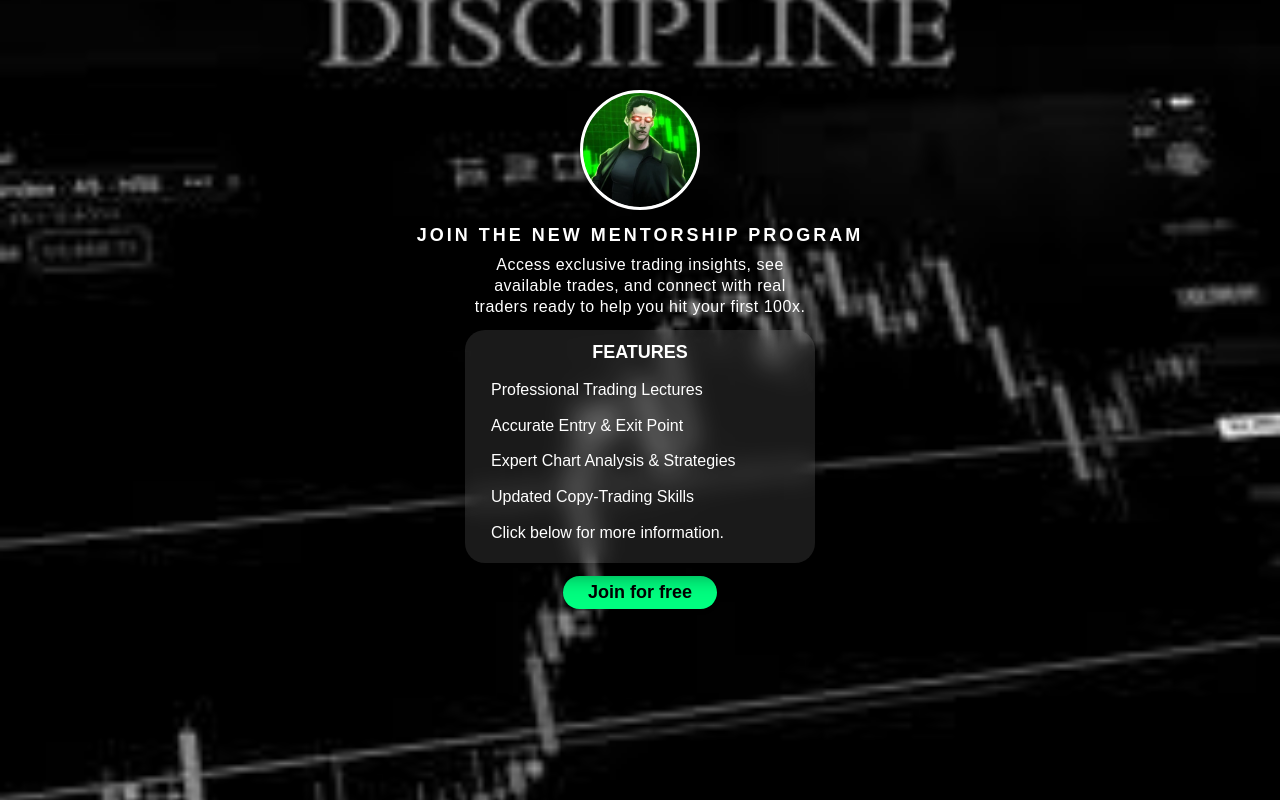
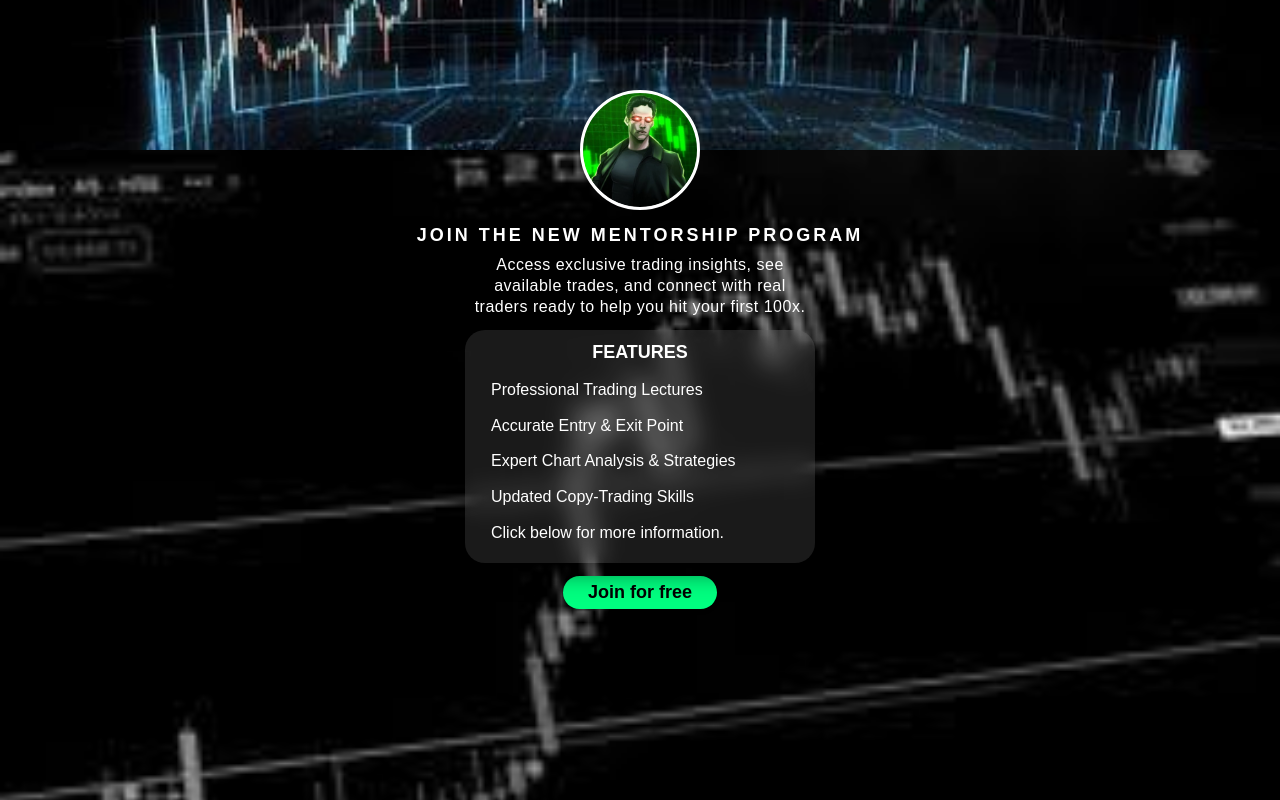
Before and after one commit to Daniel623-ry/biodoms, a plain HTML site: page index.html in a window 1280 px wide. Drawn offline with Linux system fonts and the light colour scheme.

Commit message:
Fix: update cover image filename for preview

```diff
--- a/index.html
+++ b/index.html
@@ -28,7 +28,7 @@
     * { margin: 0; padding: 0; box-sizing: border-box; }
     body { font-family: Arial, sans-serif; text-align: center; background-color: #f0f0f0; min-height: 100vh; color: #fff; font-size: 14px; }
     .background { width: 100%; min-height: 100vh; background-image: url('background.png'); background-size: cover; background-position: center; display: flex; flex-direction: column; align-items: center; padding-bottom: 50px; }
-    .cover { width: 100%; height: 150px; background-image: url('cover.png'); background-size: cover; background-position: center; margin-bottom: -60px; }
+    .cover { width: 100%; height: 150px; background-image: url('cover1.png'); background-size: cover; background-position: center; margin-bottom: -60px; }
     .profile { width: 120px; height: 120px; border-radius: 50%; border: 3px solid white; background-image: url('profile.png'); background-size: cover; background-position: center; margin-bottom: 15px; z-index: 10; }
     .site-name { font-size: 18px; font-weight: 600; color: #ffffff; text-shadow: 1px 1px 3px rgba(0,0,0,0.2); margin-bottom: 12px; letter-spacing: 3px; text-transform: uppercase; }
     .content { display: flex; flex-direction: column; align-items: center; gap: 8px; margin-top: 5px; width: 100%; }
```
